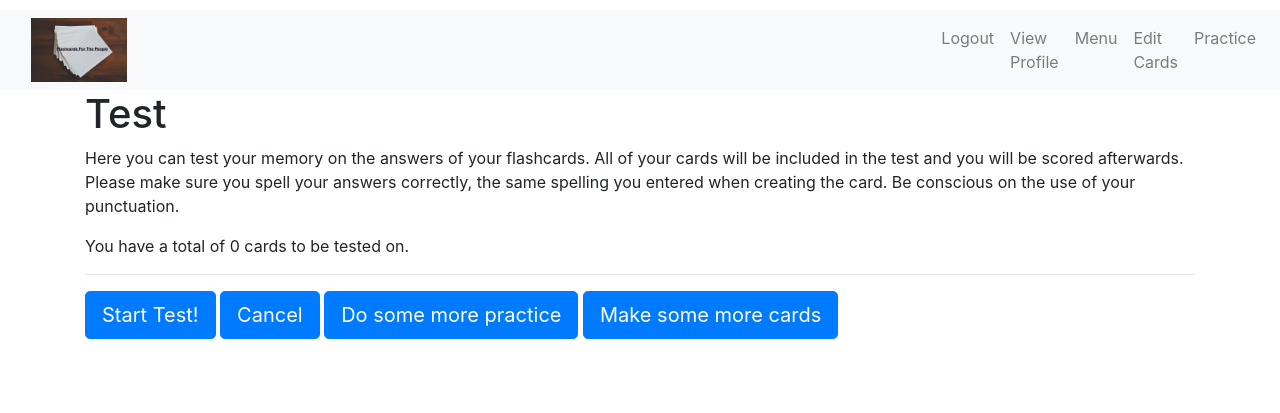
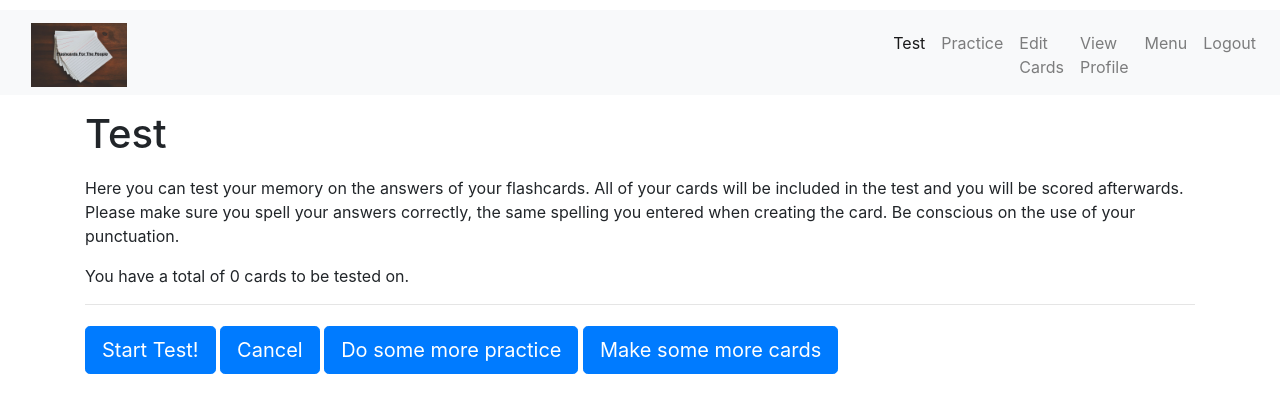
Before and after one commit to sebroffey/FlashCards_Project, a Flask app: page /testInformation in a window 1280 px wide. Shown: the top 413 px of the page. Run offline with Flask 2, Linux system fonts and the light colour scheme; the visitor is signed in with stand-in values (Sample User, id 1); some libraries are stand-ins or nearby versions.

Commit message:
Changes to tidy up web pages.

```diff
--- a/static/css/style.css
+++ b/static/css/style.css
@@ -4,6 +4,12 @@ body{
 
 .navbar-brand {
     padding-top: 0;
-    padding-bottom: 0;
+    padding-bottom: 5px;
+}
 
+h1{
+    padding-bottom: 5px;
 }
+div{
+    padding-top: 5px;
+}
--- a/templates/base.html
+++ b/templates/base.html
@@ -23,8 +23,14 @@
         <ul class="navbar-nav ml-auto">
             {% if session.get("user_id") %}
 
-                <li class="nav-item">
-                    <a href="{{ url_for('logout') }}" class="nav-link">Logout</a>
+                <li class="nav-item {{ 'active' if active_page == 'testPage' else '' }}">
+                    <a href="{{ url_for('practicePage') }}" class="nav-link">Test</a>
+                </li>
+                <li class="nav-item {{ 'active' if active_page == 'practicePage' else '' }}">
+                    <a href="{{ url_for('practicePage') }}" class="nav-link">Practice</a>
+                </li>
+                <li class="nav-item {{ 'active' if active_page == 'editCardsPage' else '' }}">
+                    <a href="{{ url_for('editCardsPage', cardID = 0) }}" class="nav-link">Edit Cards</a>
                 </li>
                 <li class="nav-item {{ 'active' if active_page == 'editUserDetails' else '' }}">
                     <a href="{{ url_for('editUserDetails') }}" class="nav-link">View Profile</a>
@@ -32,11 +38,8 @@
                 <li class="nav-item {{ 'active' if active_page == 'userPage' else '' }}">
                     <a href="{{ url_for('userPage') }}" class="nav-link">Menu</a>
                 </li>
-                <li class="nav-item {{ 'active' if active_page == 'editCardsPage' else '' }}">
-                    <a href="{{ url_for('editCardsPage', cardID = 0) }}" class="nav-link">Edit Cards</a>
-                </li>
-                <li class="nav-item {{ 'active' if active_page == 'practicePage' else '' }}">
-                    <a href="{{ url_for('practicePage') }}" class="nav-link">Practice</a>
+                <li class="nav-item">
+                    <a href="{{ url_for('logout') }}" class="nav-link">Logout</a>
                 </li>
             {% else %}
 
--- a/templates/editCardsPage.html
+++ b/templates/editCardsPage.html
@@ -15,8 +15,8 @@
 
                     <form method="post" onsubmit="return alertCheck()" action="{{ url_for('editThisCard') }}">
                         <input type="hidden" value="{{ card[2] }}" name="cardID">
-                        <input type="submit" name="selection" value="edit">
-                        <input type="submit" name="selection" value="delete">
+                        <input type="submit" name="selection" value="edit" class= "btn btn-secondary">
+                        <input type="submit" name="selection" value="delete" class="btn btn-secondary">
 
                     </form>
 
--- a/templates/testInProgress.html
+++ b/templates/testInProgress.html
@@ -1,5 +1,5 @@
 {% extends "base.html" %}
-{% set active_page = 'test' %}
+{% set active_page = 'testPage' %}
 
 {% block title %}
     Test in progress -
--- a/templates/testInformation.html
+++ b/templates/testInformation.html
@@ -1,5 +1,5 @@
 {% extends "base.html" %}
-{% set active_page = 'test' %}
+{% set active_page = 'testPage' %}
 {% block title %}
     Test -
 {% endblock %}
--- a/templates/testResults.html
+++ b/templates/testResults.html
@@ -1,5 +1,5 @@
 {% extends "base.html" %}
-{% set active_page = "test" %}
+{% set active_page = "testPage" %}
 
 {% block title %}
     Test Results -
```
